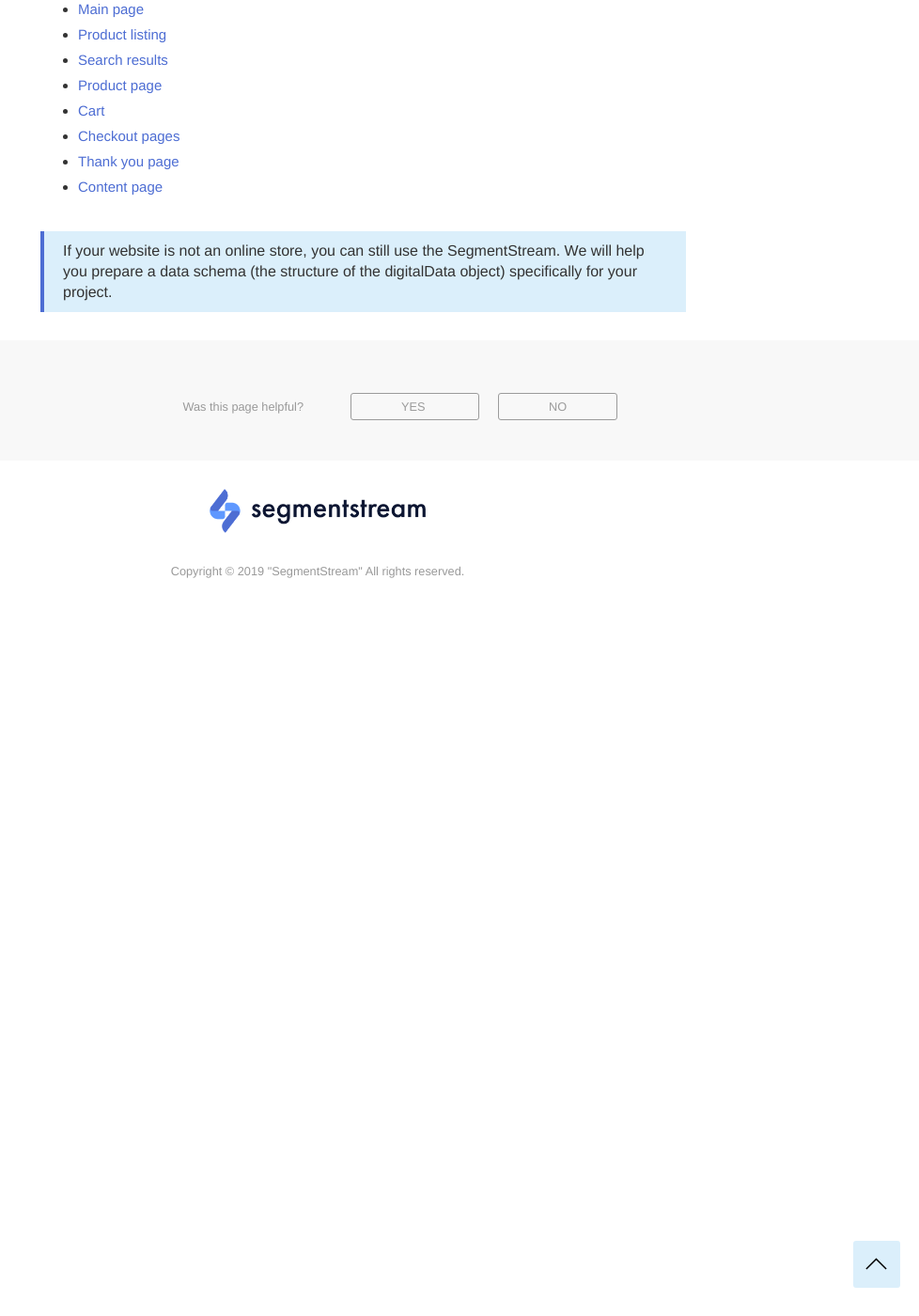
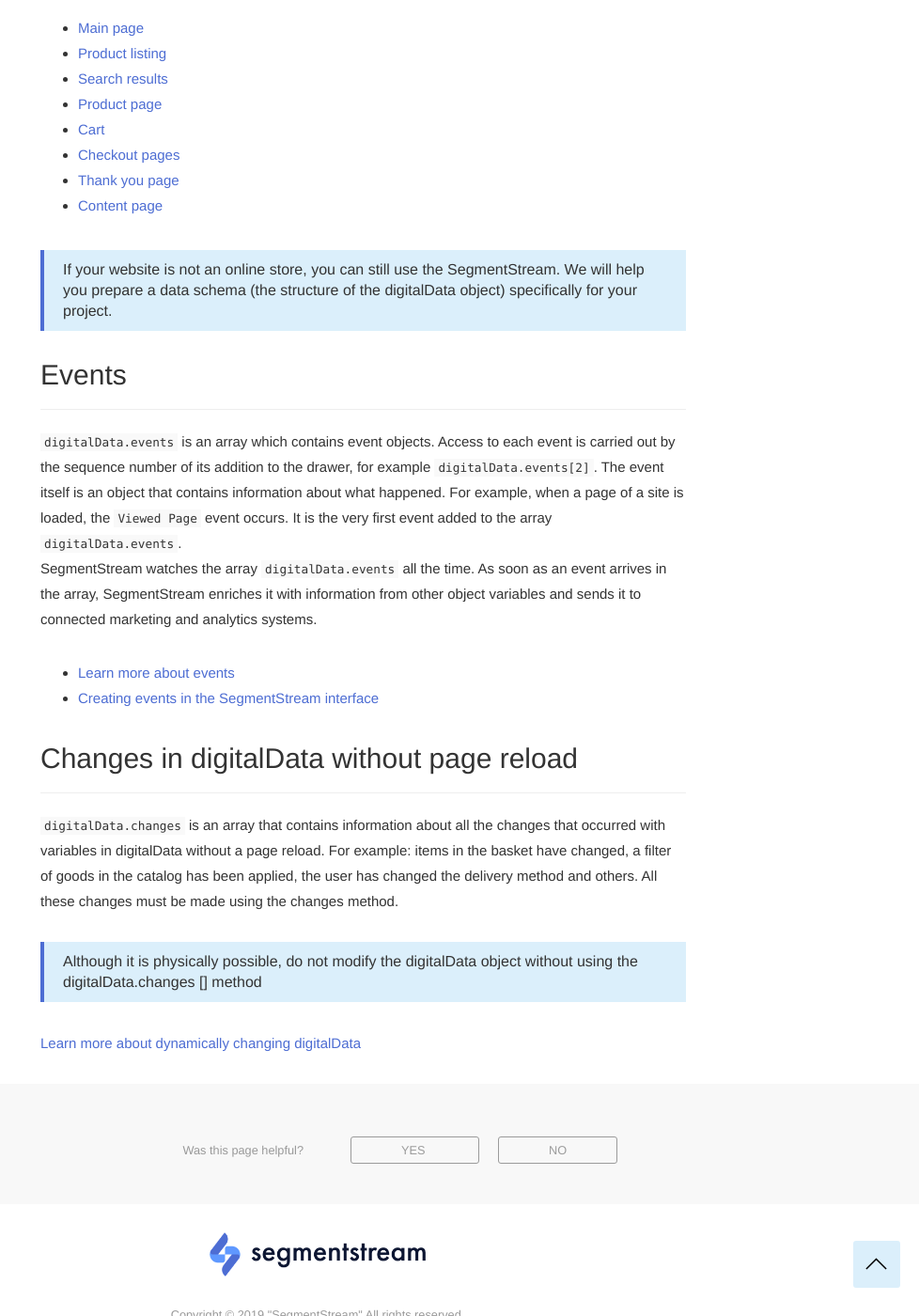
Before and after one commit to segmentstream-com/segmentstream-com.github.io, a Jekyll site: the page built from _docs/javascript-sdk/digitaldata.md, in a window 1280 px wide and 1400 px high, scrolled down 2672 px. Shown: the whole window at 94% size, without its empty margins (302-1280 px from the left). Built offline with Jekyll 4.4.1, drawn with Linux system fonts in a browser that asks for light colours; nearby versions of some CDN libraries; some of the changed text lies outside the part shown.

Commit message:
menu update

```diff
--- a/_docs/for-developer/digitaldata.md
+++ b/_docs/javascript-sdk/digitaldata.md
@@ -1,27 +1,28 @@
 ---
 layout: page
 section: developer
-title: "digitalData object"
+navigation_title: "DigitalData object"
+title: "Global window.digitalData object (Data Layer)"
 date: 2017-06-05 12:00:00
-order: 2
+order: 1
 ---
 
 In this section you will learn:
 * How to install the digitalData data layer on your website.
 * How to correctly fill in all the variables inside the digitalData object.
 
-digitalData is a global JavaScript object. It must be declared as high as possible in the source code of the site, [before connecting the SegmentStream library](/for-developer/snippet). This object should be present on every page of the site.
+digitalData is a global JavaScript object. It must be declared as high as possible in the source code of the site, before connecting the SegmentStream library. This object should be present on every page of the site.
 
 > Declare the `window.digitalData` object the first time the page loads. Do not try to build a system in which the object is created after an AJAX request. This decision will negatively affect your marketing infrastructure and make it unmanageable.
 
-### Page contents
+## Page contents
 ------
 <ul class="page-navigation">
   <li><a href="#introduction">Introduction</a></li>
   <li><a href="#howToFill">How to fill the object</a></li>
 </ul>
 
-### <a name="introduction"></a>Introduction
+## <a name="introduction"></a>Introduction
 ------
 Let's analyze the structure of the object in more detail. The object consists of other objects and arrays. All these objects and arrays must be filled with information in accordance with the standard described in this documentation.
 
@@ -47,7 +48,7 @@
 
 The detailed composition of each variable is discussed below.
 
-### <a name="howToFill"></a>How to fill the object
+## <a name="howToFill"></a>How to fill the object
 ------
 digitalData can be represented as a structured description of the page that the visitor sees on the screen of his monitor. The composition of the digitalData object depends on the content of the page. Here are some examples:
  - The user loaded a product page and sees detailed information about the product: image, name, price, brand, etc. All this information should be contained in the object `digitalData.product`
@@ -87,3 +88,21 @@
  - [Content page](/ecommerce/content)
 
  >If your website is not an online store, you can still use the SegmentStream. We will help you prepare a data schema (the structure of the digitalData object) specifically for your project.
+
+## <a name="events"></a>Events
+------
+`digitalData.events` is an array which contains event objects. Access to each event is carried out by the sequence number of its addition to the drawer, for example `digitalData.events[2]`. The event itself is an object that contains information about what happened.
+For example, when a page of a site is loaded, the `Viewed Page` event occurs. It is the very first event added to the array `digitalData.events`. <br />
+SegmentStream watches the array `digitalData.events` all the time. As soon as an event arrives in the array, SegmentStream enriches it with information from other object variables and sends it to connected marketing and analytics systems.
+ - [Learn more about events](/digitaldata/events)
+ - [Creating events in the SegmentStream interface](/for-analyst/events)
+
+## <a name="changesDigitalData"></a>Changes in digitalData without page reload
+------
+`digitalData.changes` is an array that contains information about all the changes that occurred with variables in digitalData without a page reload.
+For example: items in the basket have changed, a filter of goods in the catalog has been applied, the user has changed the delivery method and others.
+All these changes must be made using the changes method.
+
+> Although it is physically possible, do not modify the digitalData object without using the digitalData.changes [] method
+
+[Learn more about dynamically changing digitalData](/digitaldata/changes)
```
Also changed, not shown: _docs/javascript-sdk/own-cdn.md (+1 -1 lines).
